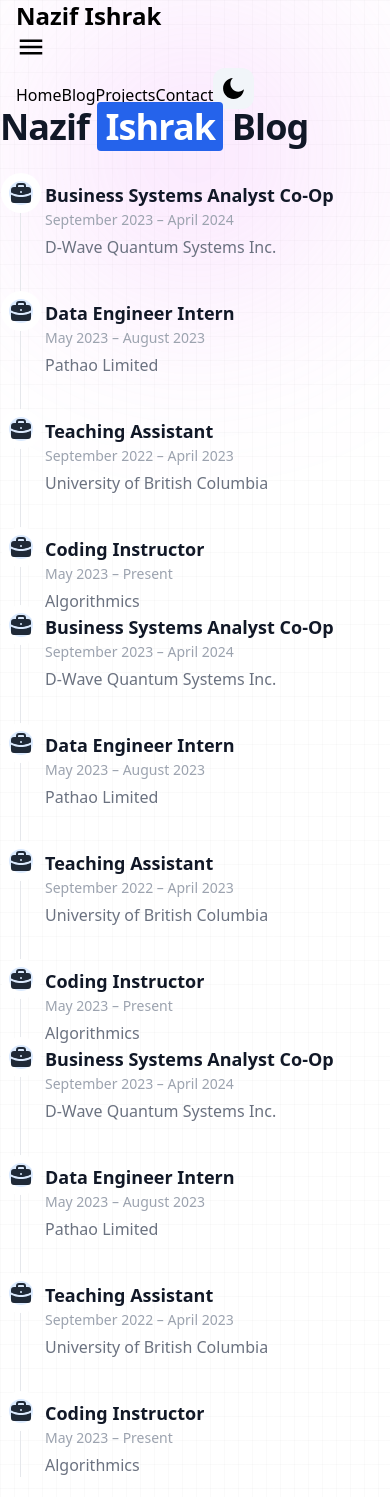
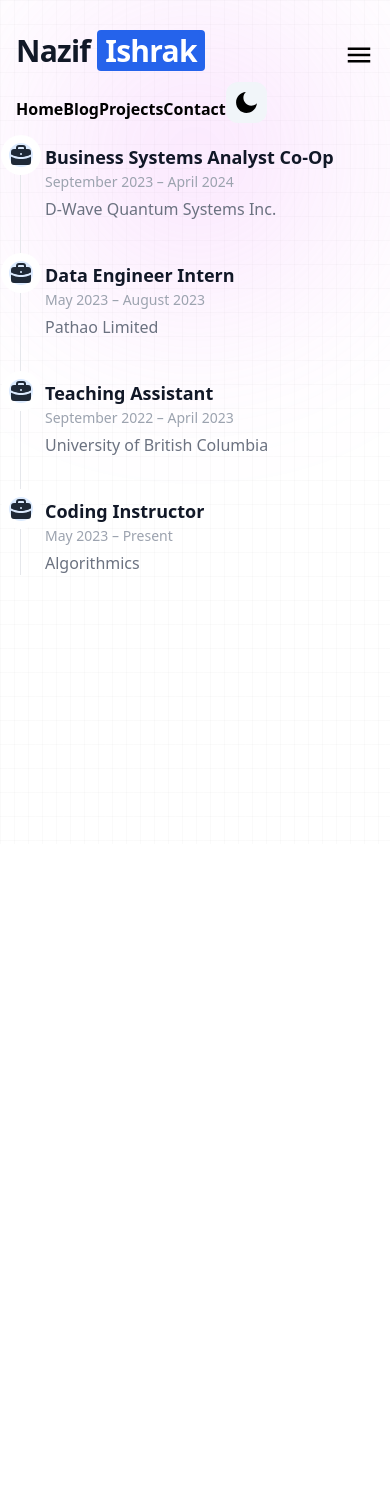
Before and after one commit to nazifishrak/Retro-Portfolio, a Next.js app in the folder nazif-portfolio-nxt/: page /blog in a window 390 px wide. After the commit the page ends 844 px from the top, so only its background shows below. Built offline with nearby package versions, Linux system fonts and the light colour scheme.

Commit message:
Fixed nav responsiveness and refactored TimeLine code

```diff
--- a/nazif-portfolio-nxt/app/blog/page.tsx
+++ b/nazif-portfolio-nxt/app/blog/page.tsx
@@ -3,13 +3,11 @@
 import Timeline from "@/app/components/Timeline";
 const Blog = () => {
     return (<>
-            <h1 className="mb-4 text-4xl font-extrabold leading-none tracking-tight text-gray-900 md:text-5xl lg:text-6xl dark:text-white">Nazif <mark
-                className="px-2 text-white bg-blue-600 rounded dark:bg-blue-500">Ishrak</mark> Blog
-            </h1>
+            {/*<h1 className="mb-4 text-4xl font-extrabold leading-none tracking-tight text-gray-900 md:text-5xl lg:text-6xl dark:text-white">Nazif <mark*/}
+            {/*    className="px-2 text-white bg-blue-600 rounded dark:bg-blue-500">Ishrak</mark> Blog*/}
+            {/*</h1>*/}
 
             <div className={'p-5'}>
-                <Timeline/>
-                <Timeline/>
                 <Timeline/>
             </div>
         </>
--- a/nazif-portfolio-nxt/app/components/Navbar.tsx
+++ b/nazif-portfolio-nxt/app/components/Navbar.tsx
@@ -35,31 +35,32 @@
         {/* shadow bg-white dark:bg-black
       dark:border-b dark:border-black*/}
         <div className="justify-between md:items-center md:flex">
-          <div>
+          <div className={"flex justify-between "}>
 
-            <div className="md:py-5 md:block">
-              <h2 className="text-2xl font-bold">Nazif Ishrak</h2>
+            <div className="pt-5 md:py-5 md:block">
+              {/*<h2 className="text-2xl font-bold">Nazif Ishrak</h2>*/}
+              <h2 className=" mt-4 mb-4 text-3xl font-extrabold leading-none tracking-tight text-gray-900 md:text-3xl lg:text-3xl dark:text-white">Nazif <mark
+                  className="px-2 text-white bg-blue-600 rounded dark:bg-blue-500">Ishrak</mark>
+              </h2>
             </div>
 
-            <div>
-              <button>
-                {navbar? <IoMdClose size={30}/> : <IoMdMenu size={30}/> }
+            <div className={"md:hidden"}>
+              <button className={"pt-10"}>
+                {navbar ? <IoMdClose size={30}/> : <IoMdMenu size={30}/>}
               </button>
 
             </div>
 
 
-
-
           </div>
-          <div className="md:flex md:space-x-6">
+          <div className="md:flex md:space-x-6 font-bold">
             {NAV_CONTENTS.map((item, id) => (
                 // <a key={id} href={`/${item.value}`}>
                 //   {item.name}
                 // </a>
-                <Link key={id} href={`/${item.value}`}>{item.name}</Link>
+                <Link className={"pt-2"} key={id} href={`/${item.value}`}>{item.name}</Link>
             ))}
-            <button onClick={handleThemeToggle} className="bg-slate-100 p-2 rounded-xl">
+            <button onClick={handleThemeToggle} className="bg-slate-100 m-x-0 p-2 rounded-xl">
               {isDarkMode ? (
                   <RiSunLine size={25} color="black" />
               ) : (
--- a/nazif-portfolio-nxt/app/components/Timeline.tsx
+++ b/nazif-portfolio-nxt/app/components/Timeline.tsx
@@ -1,76 +1,24 @@
 import React from 'react';
 import SvgIcon from "@/app/components/SVGIcon";
+import TimelineItem from "@/app/components/TimelineItem";
 
 const Timeline = () => {
     return (
         <div>
             <ol className="relative border-s border-gray-200 dark:border-gray-700">
 
-                {/* Business Systems Analyst Co-Op */}
-                <li className="mb-10 ms-6">
-                    <span
-                        className="absolute flex items-center justify-center w-6 h-6 bg-blue-100 rounded-full -start-3 ring-8 ring-white dark:ring-gray-900 dark:bg-blue-900">
-                            <SvgIcon icon="work"/>
-                    </span>
-                    <h3 className="mb-1 text-lg font-semibold text-gray-900 dark:text-white">
-                        Business Systems Analyst Co-Op
-                    </h3>
-                    <time className="block mb-2 text-sm font-normal leading-none text-gray-400 dark:text-gray-500">
-                        September 2023 – April 2024
-                    </time>
-                    <p className="text-base font-normal text-gray-500 dark:text-gray-400">
-                        D-Wave Quantum Systems Inc.
-                    </p>
-                </li>
+                <TimelineItem icon={"work"} title={"Business Systems Analyst Co-Op"}
+                              date={"September 2023 – April 2024"} company={" D-Wave Quantum Systems Inc."}/>
 
-                {/* Data Engineer Intern */}
-                <li className="mb-10 ms-6">
-                    <span
-                        className="absolute flex items-center justify-center w-6 h-6 bg-blue-100 rounded-full -start-3 ring-8 ring-white dark:ring-gray-900 dark:bg-blue-900">
-                        <SvgIcon icon="work"/>
-                    </span>
-                    <h3 className="mb-1 text-lg font-semibold text-gray-900 dark:text-white">
-                        Data Engineer Intern
-                    </h3>
-                    <time className="block mb-2 text-sm font-normal leading-none text-gray-400 dark:text-gray-500">
-                        May 2023 – August 2023
-                    </time>
-                    <p className="text-base font-normal text-gray-500 dark:text-gray-400">
-                        Pathao Limited
-                    </p>
-                </li>
+                <TimelineItem icon={"work"} title={"Data Engineer Intern"} date={"May 2023 – August 2023"}
+                              company={"Pathao Limited"}/>
 
-                {/* Teaching Assistant */}
-                <li className="mb-10 ms-6">
-                    <span className="absolute flex items-center justify-center w-6 h-6 bg-blue-100 rounded-full -start-3 ring-8 ring-white dark:ring-gray-900 dark:bg-blue-900">
-                        <SvgIcon icon="work"/>
-                    </span>
-                    <h3 className="mb-1 text-lg font-semibold text-gray-900 dark:text-white">
-                        Teaching Assistant
-                    </h3>
-                    <time className="block mb-2 text-sm font-normal leading-none text-gray-400 dark:text-gray-500">
-                        September 2022 – April 2023
-                    </time>
-                    <p className="text-base font-normal text-gray-500 dark:text-gray-400">
-                        University of British Columbia
-                    </p>
-                </li>
+                <TimelineItem icon={"work"} title={"Teaching Assistant"} date={"September 2022 – April 2023"}
+                              company={"University of British Columbia"}/>
 
-                {/* Coding Instructor */}
-                <li className="ms-6">
-                    <span className="absolute flex items-center justify-center w-6 h-6 bg-blue-100 rounded-full -start-3 ring-8 ring-white dark:ring-gray-900 dark:bg-blue-900">
-                        <SvgIcon icon="work"/>
-                    </span>
-                    <h3 className="mb-1 text-lg font-semibold text-gray-900 dark:text-white">
-                        Coding Instructor
-                    </h3>
-                    <time className="block mb-2 text-sm font-normal leading-none text-gray-400 dark:text-gray-500">
-                        May 2023 – Present
-                    </time>
-                    <p className="text-base font-normal text-gray-500 dark:text-gray-400">
-                        Algorithmics
-                    </p>
-                </li>
+                <TimelineItem icon={"work"} title={"Coding Instructor"} date={" May 2023 – Present"}
+                              company={"Algorithmics"}/>
+
 
             </ol>
         </div>
--- /dev/null
+++ b/nazif-portfolio-nxt/app/components/TimelineItem.tsx
@@ -0,0 +1,24 @@
+import React from 'react';
+import SvgIcon from "@/app/components/SVGIcon";
+
+const TimelineItem = (prop:{icon: string, title: string, date: string, company: string}) => {
+    return (
+        <li className="mb-10 ms-6">
+                    <span
+                        className="absolute flex items-center justify-center w-6 h-6 bg-blue-100 rounded-full -start-3 ring-8 ring-white dark:ring-gray-900 dark:bg-blue-900">
+                            <SvgIcon icon={prop.icon}/>
+                    </span>
+            <h3 className="mb-1 text-lg font-semibold text-gray-900 dark:text-white">
+                {prop.title}
+            </h3>
+            <time className="block mb-2 text-sm font-normal leading-none text-gray-400 dark:text-gray-500">
+                {prop.date}
+            </time>
+            <p className="text-base font-normal text-gray-500 dark:text-gray-400">
+                {prop.company}
+            </p>
+        </li>
+    );
+};
+
+export default TimelineItem;
```
